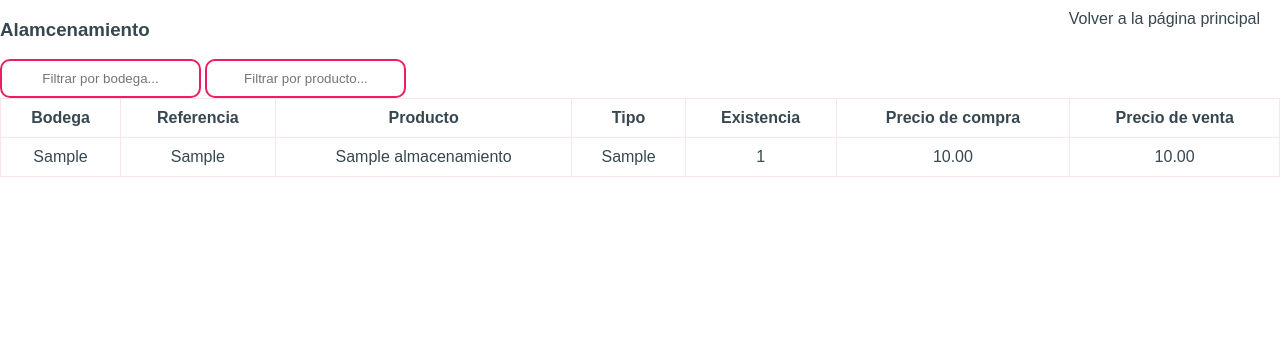
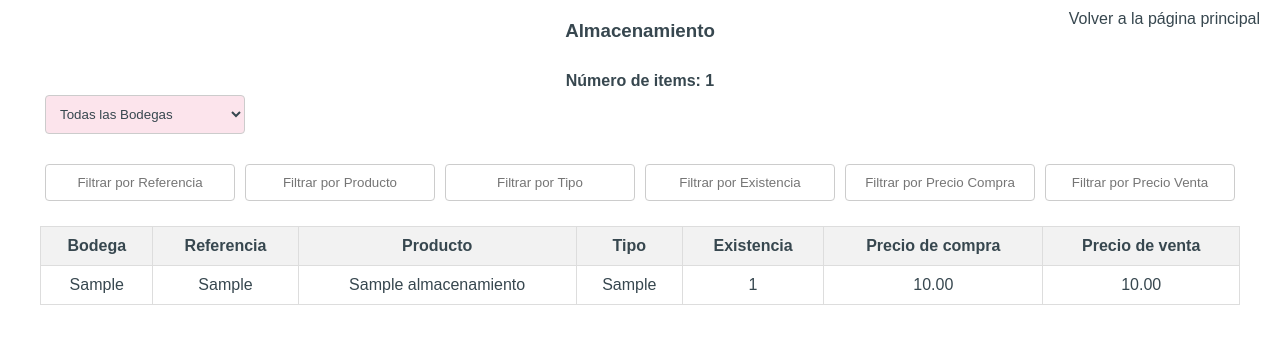
Before and after one commit to maicoleem/tienda, a Flask app: page /almacen in a window 1280 px wide. Shown: the top 344 px of the page. Run offline with Flask 3, Linux system fonts and the light colour scheme; tables that the repository leaves empty hold one stand-in row (values such as "Sample post").

Commit message:
diseño ok almacenamiento

```diff
--- a/routes/almacenamiento.py
+++ b/routes/almacenamiento.py
@@ -86,7 +86,6 @@ def eliminar_registro(id):
     db.session.commit()
     return jsonify({"mensaje": "Registro eliminado exitosamente"})
 
-
 #Producto vencido
 @almacenamiento_bp.route('/producto-perdida', methods=['POST'])
 def perdida():
--- /dev/null
+++ b/static/almacenamiento.css
@@ -0,0 +1,98 @@
+/* almacenamiento.css */
+
+#lista-almacenamiento {
+    padding: 20px;
+    display: flex;
+    flex-direction: column;
+    align-items: center;
+    width: 95%;
+    margin: 0 auto;
+}
+#lista-almacenamiento h3 {
+    text-align: center;
+    margin: 0;
+    margin-bottom: 20px;
+}
+.table-container{
+    width: 100%;
+    max-width: 1200px;
+    overflow-x: auto;
+}
+.filtros {
+    display: flex;
+    justify-content: space-between;
+    align-items: center;
+    margin-bottom: 20px;
+    width: 100%;
+}
+
+.filtros input, .filtros select {
+    margin: 5px;
+    padding: 10px;
+    border: 1px solid #ccc;
+    border-radius: 4px;
+    min-width: 200px;
+}
+.column-filters {
+    display: flex;
+    flex-wrap: wrap; /* Permite que los filtros se envuelvan en pantallas pequeñas */
+    justify-content: space-between;
+    margin-bottom: 20px;
+    width: 100%;
+}
+.column-filters input{
+    flex: 1; /* Divide el espacio disponible entre los filtros */
+    min-width: 150px; /* Ancho mínimo para cada filtro */
+    margin: 5px; /* Espacio entre los filtros */
+    padding: 10px;
+    border: 1px solid #ccc;
+    border-radius: 4px;
+}
+.almacen-table {
+    width: 100%;
+    border-collapse: collapse;
+    margin-top: 20px;
+}
+
+.almacen-table th, .almacen-table td {
+    padding: 10px;
+    border: 1px solid #ddd;
+    text-align: center;
+}
+.almacen-table thead th {
+    background-color: #f2f2f2;
+    cursor: pointer;
+}
+
+.almacen-table tbody tr:hover {
+    background-color: #f9f9f9;
+}
+.almacen-table th.sorted-asc::after {
+    content: " ▲";
+}
+.almacen-table th.sorted-desc::after {
+    content: " ▼";
+}
+#item-count {
+    margin-top: 10px;
+    text-align: center;
+    font-weight: bold;
+}
+/* Para dispositivos pequeños */
+@media (max-width: 768px) {
+    .filtros {
+        flex-direction: column; /* Apila los filtros en pantallas pequeñas */
+    }
+     .filtros input, .filtros select {
+        width: calc(100% - 20px)
+    }
+    .column-filters {
+        flex-direction: column; /* Apila los filtros en pantallas pequeñas */
+    }
+     .column-filters input{
+        width: calc(100% - 20px)
+     }
+    .almacen-table {
+        overflow-x: auto; /* Hace que la tabla sea desplazable horizontalmente */
+    }
+}
--- a/static/almacenamiento.js
+++ b/static/almacenamiento.js
@@ -1,18 +1,48 @@
-document.addEventListener('DOMContentLoaded', ()=>{
+document.addEventListener('DOMContentLoaded', () => {
 
     const filtroBodega = document.getElementById('filtro-bodega');
-const filtroProducto = document.getElementById('filtro-producto');
     const tbody = document.getElementById('tabla-almacenamiento');
+    const itemCountDiv = document.getElementById('item-count')
+    const columnFilters = Array.from(document.querySelectorAll('.column-filters input'))
+
+    let almacenamientosData = [];
+    let currentSortColumn = null;
+    let sortDirection = 'asc';
+    let allBodegas = new Set()
 
     const cargarAlmacenamiento = async() => {
         try{
             const response = await fetch('/api/almacenamiento/');
             if(!response.ok){
-            throw new Error('Error al obtener registros: ${response.statusText}')
+                throw new Error(`Error al obtener registros: ${response.statusText}`)
             }
-        const almacenamientos = await response.json();
+            almacenamientosData = await response.json();
+
+            almacenamientosData.forEach(almacenamiento =>{
+                allBodegas.add(almacenamiento.bodega)
+
+            })
+            actualizarFiltroBodega();
+            renderTable(almacenamientosData)
+            updateItemCount(almacenamientosData);
+        } catch (error){
+            console.error(error)
+            alert('Hubo un problema al cargar los almacenamientos. Consulte la consola para más detalles.')
+        }
+    }
+
+    const actualizarFiltroBodega = () =>{
+        allBodegas.forEach(bodega => {
+            const option = document.createElement('option');
+            option.value = bodega;
+            option.textContent = bodega;
+            filtroBodega.appendChild(option);
+        });
+    }
+
+    const renderTable = (data) => {
         tbody.innerHTML = '';
-        almacenamientos.forEach(almacenamiento =>{
+        data.forEach(almacenamiento =>{
              const fila = document.createElement('tr');
                 fila.innerHTML=`
                     <td>${almacenamiento.bodega}</td>
@@ -24,37 +54,81 @@ const cargarAlmacenamiento = async() => {
                     <td>${almacenamiento.precio_venta.toFixed(2)}</td>
                 `;
             fila.dataset.id = almacenamiento.id
-            //fila.addEventListener('click', () => nameFunction(almacenamiento));
-            tbody.appendChild(fila)
-        });
-    } catch (error){
-        console.error(error)
-        alert('Hubo un problema al cargar los almacenamientos. Consulte la consola para más detalles.')
-    }
-}
-
-function filtrarTablaAlmacen() {
-    const filtrarBodega = filtroBodega.value.toLowerCase();
-    const filtrarProducto = filtroProducto.value.toLowerCase();
-
-    Array.from(tbody.children).forEach(li => {
-          // Separar el contenido por líneas
-          const lineas = li.textContent.split('\n').map(linea => linea.trim());
-          const bodega = lineas[1];
-          const producto = lineas[3];
-          li.style.display =
-              (bodega.toLowerCase().includes(filtrarBodega) &&
-               producto.toLowerCase().includes(filtrarProducto))
-                  ? ''
-                  : 'none';
-
-          console.log(bodega, producto);
+            tbody.appendChild(fila);
         });
     }
 
+   const updateItemCount = (data) => {
+      const bodegaValue = filtroBodega.value.toLowerCase()
+      let filteredItems;
+      if(bodegaValue === ''){
+         filteredItems = data;
+      }else{
+          filteredItems = data.filter(item => item.bodega.toLowerCase() === bodegaValue)
+      }
+    itemCountDiv.textContent = `Número de items: ${filteredItems.length}`;
+    };
 
-filtroBodega.addEventListener('input', filtrarTablaAlmacen)
-filtroProducto.addEventListener('input', filtrarTablaAlmacen)
+    function filtrarTablaAlmacen() {
+        const filtroBodegaValue = filtroBodega.value.toLowerCase();
+        const columnFiltersValues = columnFilters.reduce((acc, input) =>{
+            acc[input.dataset.column] = input.value.toLowerCase();
+            return acc;
+        }, {});
+        const filteredData = almacenamientosData.filter(almacenamiento => {
+             const bodegaMatch = filtroBodegaValue === '' || almacenamiento.bodega.toLowerCase().includes(filtroBodegaValue);
+            const columnMatch = Object.keys(columnFiltersValues).every(column =>{
+                if(!columnFiltersValues[column]){
+                  return true;
+                }
+                const value = String(almacenamiento[column]).toLowerCase()
+                 return value.includes(columnFiltersValues[column])
+            });
+              return bodegaMatch && columnMatch;
+        });
+        renderTable(filteredData);
+        updateItemCount(filteredData)
+    }
+
+    function sortTable(column) {
+        if (currentSortColumn === column) {
+             sortDirection = sortDirection === 'asc' ? 'desc' : 'asc';
+        } else {
+            currentSortColumn = column;
+            sortDirection = 'asc';
+        }
+
+        const sortedData = [...almacenamientosData].sort((a, b) => {
+            const aValue = a[column];
+            const bValue = b[column];
+
+            if (typeof aValue === 'number' && typeof bValue === 'number') {
+                 return sortDirection === 'asc' ? aValue - bValue : bValue - aValue
+            }
+            if (aValue < bValue) return sortDirection === 'asc' ? -1 : 1;
+            if (aValue > bValue) return sortDirection === 'asc' ? 1 : -1;
+            return 0;
+        });
+         renderTable(sortedData);
+        updateSortIndicators();
+    }
+
+    function updateSortIndicators() {
+        const thElements = document.querySelectorAll('.almacen-table thead th');
+        thElements.forEach(th => {
+            th.classList.remove('sorted-asc', 'sorted-desc');
+            if (th.dataset.column === currentSortColumn) {
+                th.classList.add(sortDirection === 'asc' ? 'sorted-asc' : 'sorted-desc');
+            }
+        });
+    }
+
+    document.querySelectorAll('.almacen-table thead th').forEach(th => {
+        th.addEventListener('click', () => sortTable(th.dataset.column))
+    });
+   columnFilters.forEach(input => {
+     input.addEventListener('input', filtrarTablaAlmacen)
+    })
+    filtroBodega.addEventListener('change', filtrarTablaAlmacen);
     cargarAlmacenamiento()
-
-})
+});
--- a/templates/almacen.html
+++ b/templates/almacen.html
@@ -11,21 +11,34 @@
 <body>
     <a href="/" style="position: absolute; top: 10px; right: 20px;">Volver a la página principal</a>
     <div id="lista-almacenamiento">
-        <h3>Alamcenamiento</h2>
+        <h3>Almacenamiento</h3>
+        <div id="item-count">
+
+        </div>
+        <div class="table-container">
             <div class="filtros">
-            <input type="text" id="filtro-bodega" placeholder="Filtrar por bodega...">
-            <input type="text" id="filtro-producto" placeholder="Filtrar por producto...">
+                <select id="filtro-bodega">
+                    <option value="">Todas las Bodegas</option>
+                </select>
             </div>
-        <table>
+            <div class="column-filters">
+                 <input type="text" data-column="referencia"  placeholder="Filtrar por Referencia">
+                 <input type="text" data-column="nombre" placeholder="Filtrar por Producto">
+                 <input type="text" data-column="tipo" placeholder="Filtrar por Tipo">
+                 <input type="text" data-column="cantidad" placeholder="Filtrar por Existencia">
+                 <input type="text" data-column="precio_compra" placeholder="Filtrar por Precio Compra">
+                 <input type="text" data-column="precio_venta" placeholder="Filtrar por Precio Venta">
+             </div>
+            <table class="almacen-table">
                 <thead>
                     <tr>
-                    <th>Bodega</th>
-                    <th>Referencia</th>
-                    <th>Producto</th>
-                    <th>Tipo</th>
-                    <th>Existencia</th>
-                    <th>Precio de compra</th>
-                    <th>Precio de venta</th>
+                        <th data-column="bodega">Bodega</th>
+                        <th data-column="referencia">Referencia</th>
+                        <th data-column="nombre">Producto</th>
+                        <th data-column="tipo">Tipo</th>
+                        <th data-column="cantidad">Existencia</th>
+                        <th data-column="precio_compra">Precio de compra</th>
+                        <th data-column="precio_venta">Precio de venta</th>
                     </tr>
                 </thead>
                 <tbody id="tabla-almacenamiento">
@@ -34,5 +47,7 @@
             </table>
         </div>
 
+    </div>
+
 </body>
 </html>
```
Lines whose indentation alone changed are shown as unchanged.
